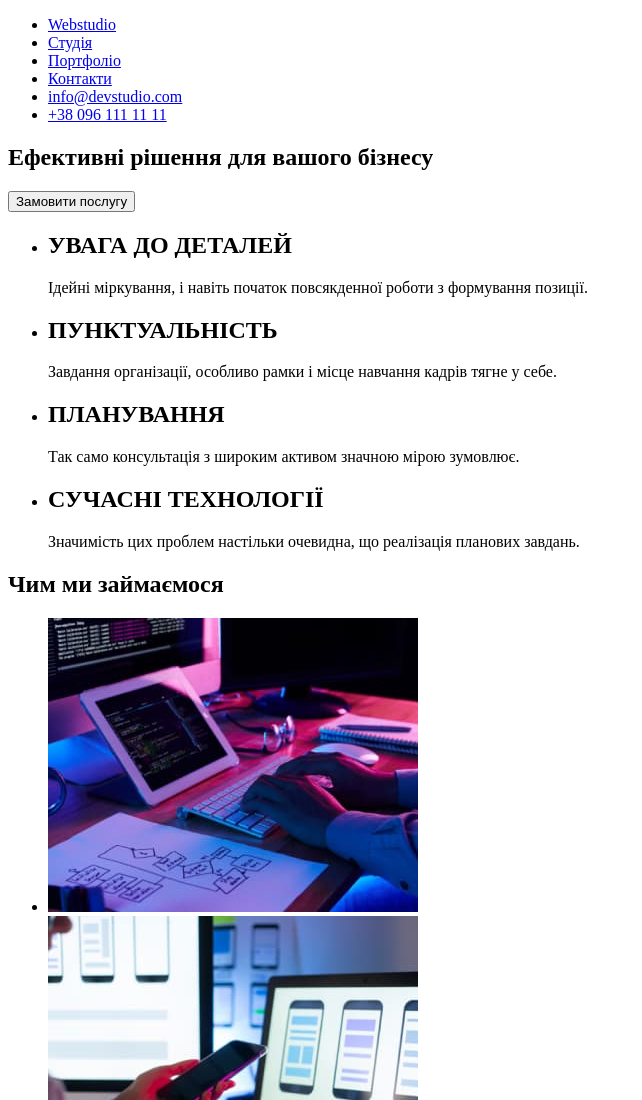
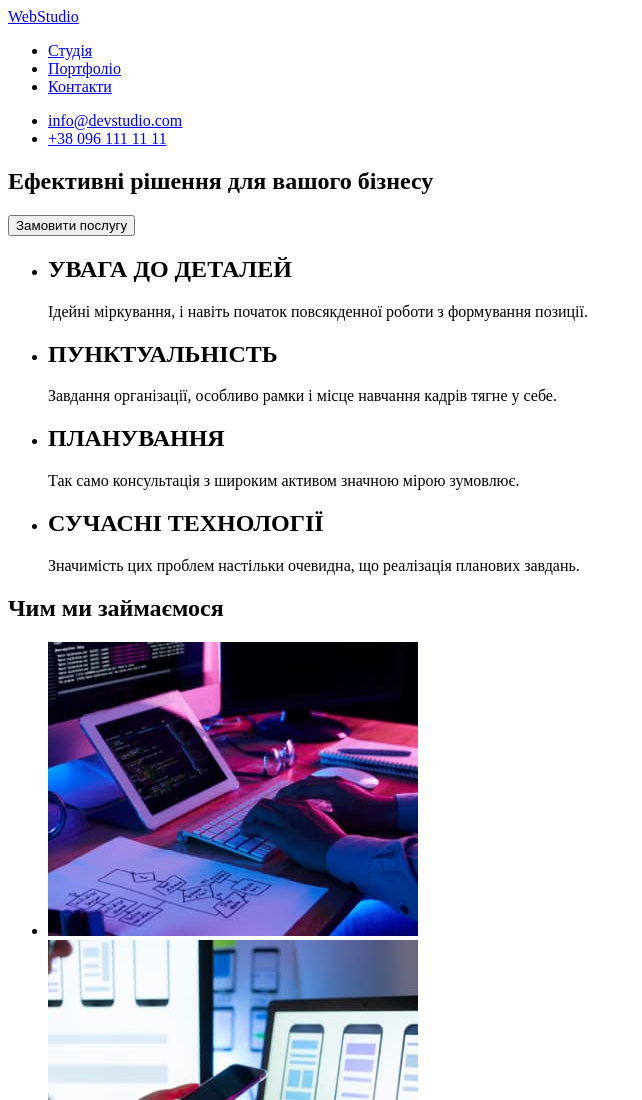
Before and after one commit to Vova-Kachur/Webstudio2, a plain HTML site: page index.html in a window 1280 px wide. Shown: the top 1100 px of the page, without its empty margins (0-642 px from the left). Drawn offline with Linux system fonts and the light colour scheme.

Commit message:
Update index.html

```diff
--- a/index.html
+++ b/index.html
@@ -7,25 +7,17 @@
   </head>
   <body>
     <header>
+      <a href="./index.html">WebStudio</a>
+      <nav>
+        <ul>
+          <li><a href="./index.html">Студія</a></li>
+          <li><a href="#">Портфоліо</a></li>
+          <li><a href="#">Контакти</a></li>
+        </ul>
+      </nav>
       <ul>
-        <li>
-          <a href="index.html">Webstudio</a>
-        </li>
-        <li>
-          <a href="#">Студія</a>
-        </li>
-        <li>
-          <a href="portfolio.html">Портфоліо</a>
-        </li>
-        <li>
-          <a href="#">Контакти</a>
-        </li>
-        <li>
-          <a href="#">info@devstudio.com</a>
-        </li>
-        <li>
-          <a href="#">+38 096 111 11 11</a>
-        </li>
+        <li><a href="mailto:info@devstudio.com">info@devstudio.com</a></li>
+        <li><a href="tel:+380961111111">+38 096 111 11 11</a></li>
       </ul>
     </header>
     <main>
```
